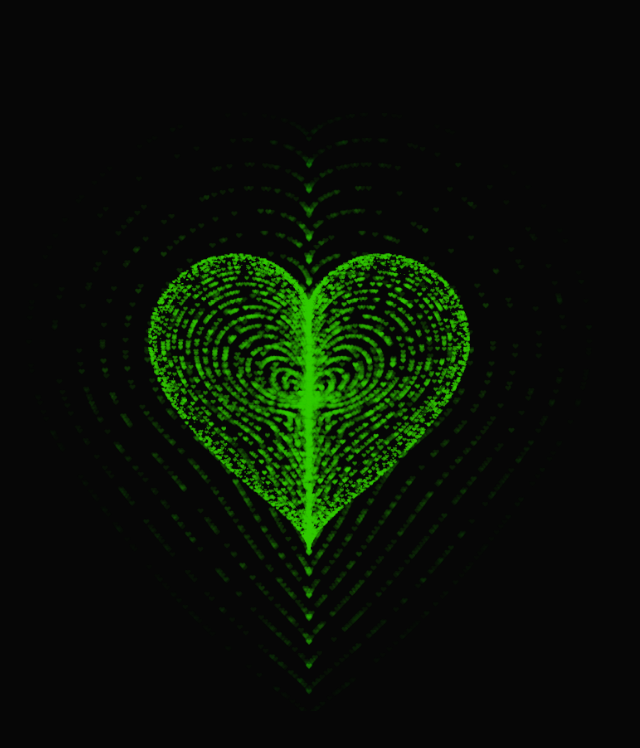
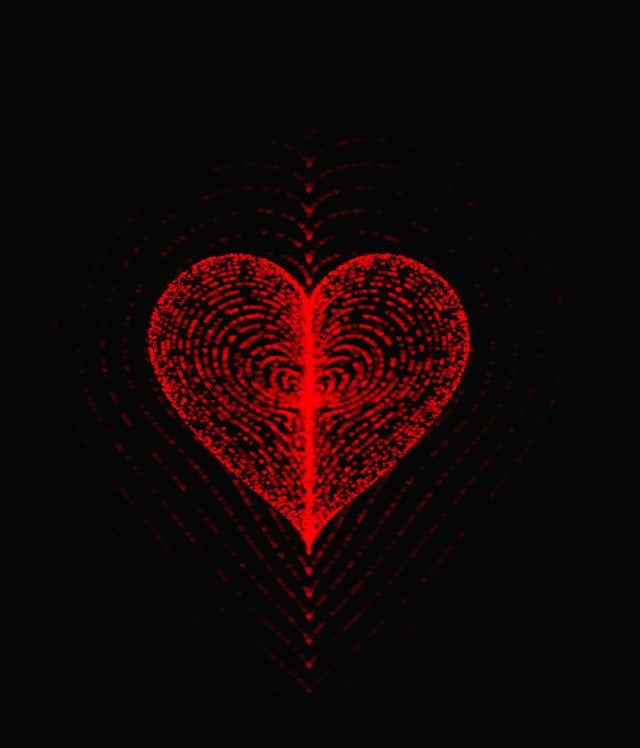
Before and after one commit to manhduong75/heart-, a plain HTML site: page index.html in a window 1280 px wide. Shown: the whole page, without its empty margins (331-971 px from the left). Drawn offline with Linux system fonts and the light colour scheme; animation ran at ten frames a second.

Commit message:
sua code

```diff
--- a/index.html
+++ b/index.html
@@ -205,7 +205,7 @@ var ParticlePool = (function() {
     }
     context.closePath();
     // create the fill
-    context.fillStyle = '#33CC00';
+    context.fillStyle = '#FF0000';
     context.fill();
     // create the image
     var image = new Image();
```
